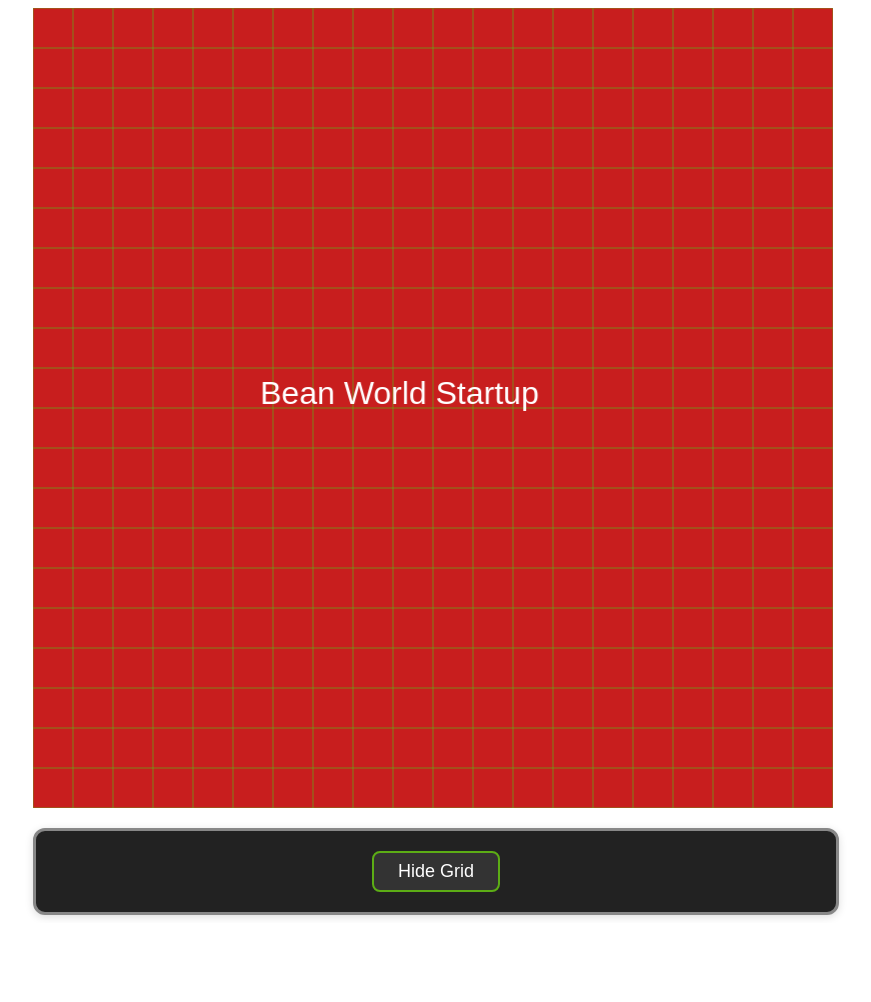
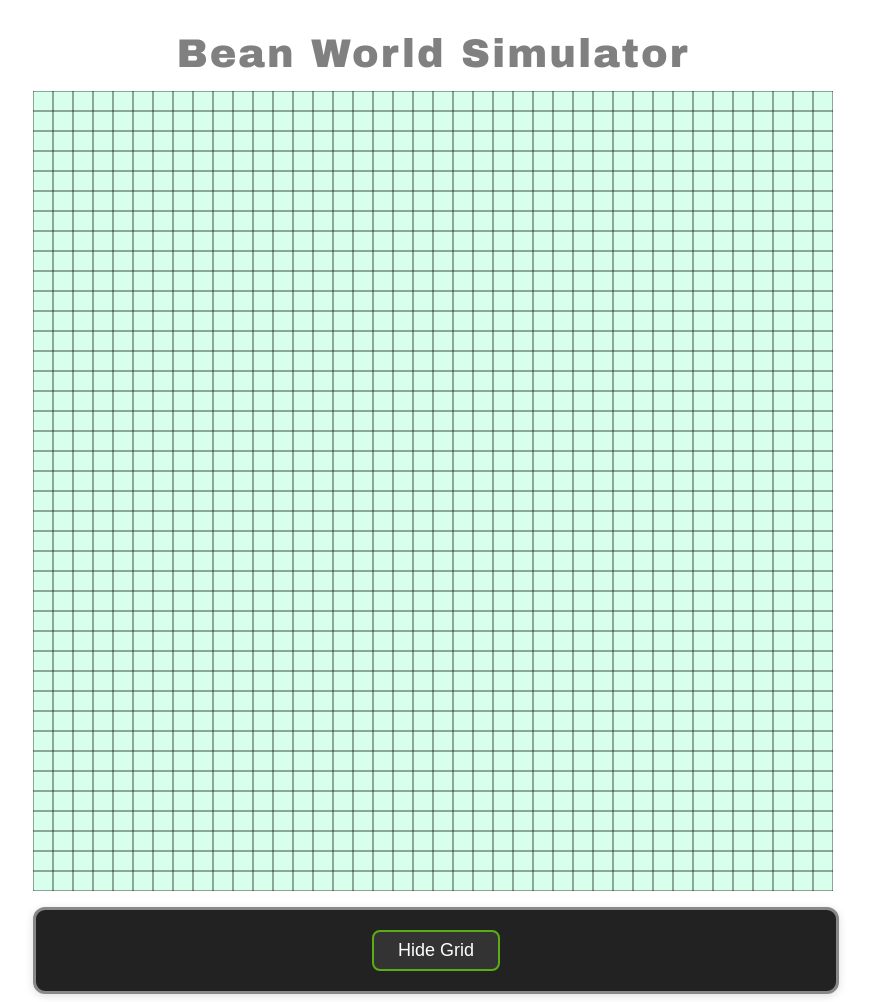
Before and after one commit to m-rossini/bns, a website built with Vite: page index.html in a window 1280 px wide. Shown: the whole page, without its empty margins (207-1078 px from the left). Before the commit the page ends 923 px from the top, so only its background shows below. Built offline with nearby package versions, Linux system fonts and the light colour scheme; animation ran at ten frames a second.

Commit message:
Fix: use valid hex color for canvas background, migrate all styling to CSS, remove Phaser title, and update theming.

```diff
--- a/index.html
+++ b/index.html
@@ -6,10 +6,12 @@
   <title>Bean World Startup</title>
 </head>
 <body>
-  <div id="mainContainer" style="width: 800px; margin: 0 auto; display: block;">
-    <div id="app" style="width: 800px;"></div>
-    <div id="optionsFrame" style="width: 800px; border: 3px solid #888; border-radius: 12px; background: #222; padding: 20px 0; text-align: center; box-shadow: 0 2px 8px #0002; margin-top: 16px;">
-      <button id="toggleGridBtn" style="padding: 8px 24px; border: 2px solid #5cad15; background: #333; color: #fff; font-size: 18px; border-radius: 8px; cursor: pointer;">Hide Grid</button>
+  <link rel="stylesheet" href="./style.css" />
+  <div id="mainContainer">
+    <h1 id="mainTitle" class="main-title">Bean World Simulator</h1>
+    <div id="app"></div>
+    <div id="optionsFrame" class="options-frame">
+      <button id="toggleGridBtn">Hide Grid</button>
       <!-- Future options will be added here -->
     </div>
   </div>
--- a/src/config.ts
+++ b/src/config.ts
@@ -11,11 +11,7 @@ export interface SimulationGraphicsConfig {
   gridStep?: number; // Grid step size (optional, calculated if not set)
   gridLineThickness?: number; // Grid line thickness
   gridLineAlpha?: number; // Grid line alpha
-  titleFontSize?: number;
   defaultFontFamily?: string;
-  titleFontColor?: string;
-  titlePosition?: { x: number; y: number };
-  optionsFrameBackgroundColor?: string;
   // Future: Add more graphical properties here
 }
 
@@ -23,17 +19,13 @@ export interface SimulationGraphicsConfig {
 export const graphicsConfig: SimulationGraphicsConfig = {
   canvasWidth: 800,
   canvasHeight: 800,
-  canvasBackgroundColor: '#c81e1e',
+  canvasBackgroundColor: '#d7ffec',
   showGrid: true, // Default: grid is shown
-  gridColor: '#5cad15',
-  gridStep: 40, // Default grid step
+  gridColor: '#393a3aff',
+  gridStep: 20, // Default grid step
   gridLineThickness: 1,
   gridLineAlpha: 0.7,
-  titleFontSize: 32,
   defaultFontFamily: 'Arial',
-  titleFontColor: '#fff',
-  titlePosition: undefined, // If undefined, will be centered
-  optionsFrameBackgroundColor: '#222',
 };
 
 // Future: Add world, beans, and environment config sections
--- a/src/index.ts
+++ b/src/index.ts
@@ -11,12 +11,7 @@ function setContainerWidths() {
   const optionsFrame = document.getElementById('optionsFrame');
   if (mainContainer) mainContainer.style.width = graphicsConfig.canvasWidth + 'px';
   if (appDiv) appDiv.style.width = graphicsConfig.canvasWidth + 'px';
-  if (optionsFrame) {
-    optionsFrame.style.width = graphicsConfig.canvasWidth + 'px';
-    if (graphicsConfig.optionsFrameBackgroundColor) {
-      optionsFrame.style.background = graphicsConfig.optionsFrameBackgroundColor;
-    }
-  }
+  if (optionsFrame) optionsFrame.style.width = graphicsConfig.canvasWidth + 'px';
 }
 setContainerWidths();
 
@@ -32,7 +27,6 @@ const config: Phaser.Types.Core.GameConfig = {
       const drawGridFn = (show: boolean) => drawGrid(gridGraphics, show);
       drawGridFn(graphicsConfig.showGrid);
       setupGridToggle(drawGridFn);
-      renderTitle(this);
     }
   }
 };
@@ -68,27 +62,6 @@ function setupGridToggle(drawGridFn: (show: boolean) => void) {
   }, 100);
 }
 
-function renderTitle(scene: Phaser.Scene) {
-  // Use config for position or center by default
-  const fontSize = graphicsConfig.titleFontSize ?? 32;
-  const fontFamily = graphicsConfig.defaultFontFamily ?? 'Arial';
-  const fontColor = graphicsConfig.titleFontColor ?? '#fff';
-  const titleText = 'Bean World Startup';
-  let x: number, y: number;
-  if (graphicsConfig.titlePosition) {
-    x = graphicsConfig.titlePosition.x;
-    y = graphicsConfig.titlePosition.y;
-  } else {
-    // Center by default, estimate width
-    x = graphicsConfig.canvasWidth / 2 - (titleText.length * fontSize * 0.3);
-    y = graphicsConfig.canvasHeight / 2 - fontSize;
-  }
-  scene.add.text(
-    x,
-    y,
-    titleText,
-    { font: `${fontSize}px ${fontFamily}`, color: fontColor }
-  );
-}
+
 
 new Phaser.Game(config);
--- /dev/null
+++ b/style.css
@@ -0,0 +1,61 @@
+:root {
+  --default-font-family: Arial, sans-serif;
+  --ui-font-size: 18px;
+  --title-font-size: 2.5rem;
+  --title-font-family: 'Arial Black', Arial, sans-serif;
+  --title-font-color: #0000007f;
+  --title-margin: 32px 0 16px 0;
+}
+
+.main-title {
+  font-size: var(--title-font-size);
+  font-family: var(--title-font-family);
+  color: var(--title-font-color);
+  text-align: center;
+  margin: var(--title-margin);
+  letter-spacing: 2px;
+  font-weight: bold;
+}
+/* Theming variables */
+:root {
+  --default-font-family: Arial, sans-serif;
+  --ui-font-size: 18px;
+}
+
+#mainContainer {
+  margin: 0 auto;
+}
+
+#app {
+  display: block;
+}
+
+.options-frame {
+  width: 100%;
+  border: 3px solid #888;
+  border-radius: 12px;
+  background: #222;
+  padding: 20px 0;
+  text-align: center;
+  box-shadow: 0 2px 8px #0002;
+  margin-top: 16px;
+  font-family: var(--default-font-family);
+  font-size: var(--ui-font-size);
+}
+
+#toggleGridBtn {
+  padding: 8px 24px;
+  border: 2px solid #5cad15;
+  background: #333;
+  color: #fff;
+  font-size: var(--ui-font-size);
+  border-radius: 8px;
+  cursor: pointer;
+  font-family: var(--default-font-family);
+}
+
+canvas {
+  display: block;
+  background: var(--canvas-background-color, #c81e1e);
+  margin: 0 auto;
+}
```
